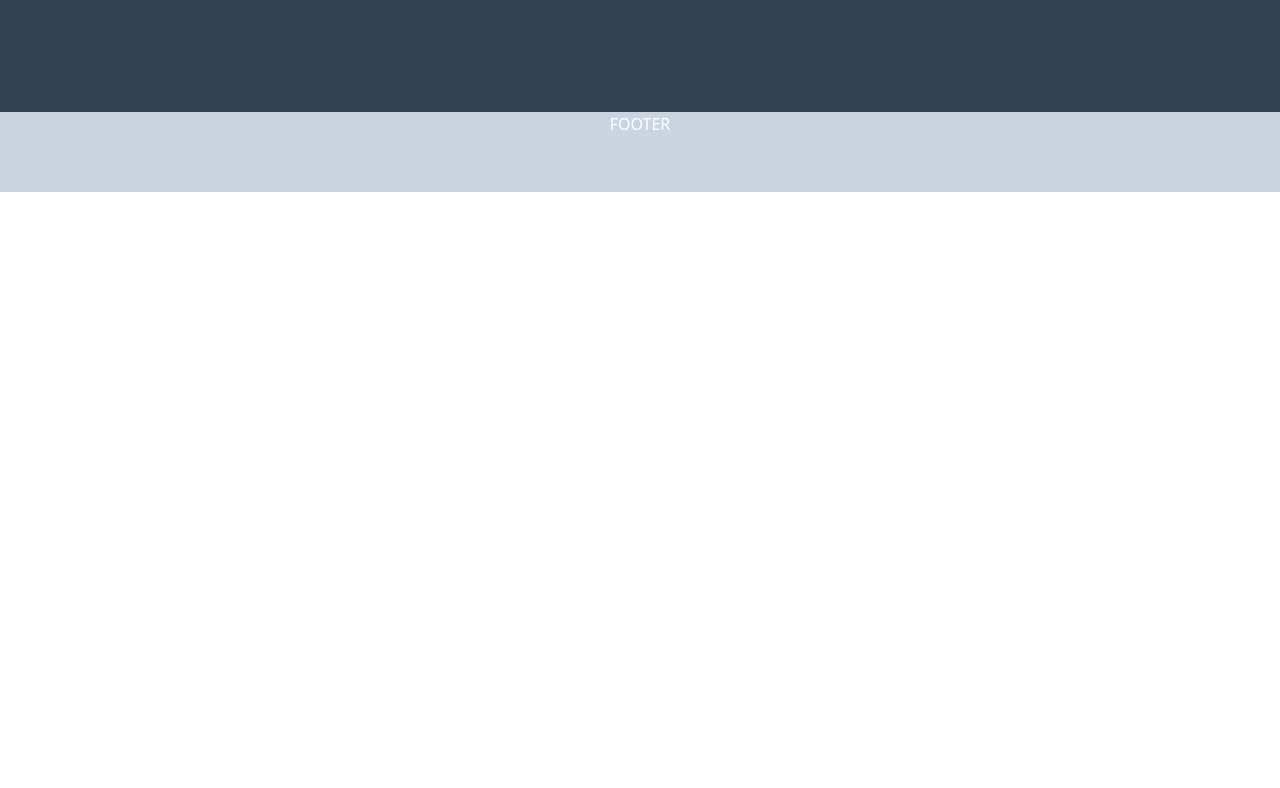
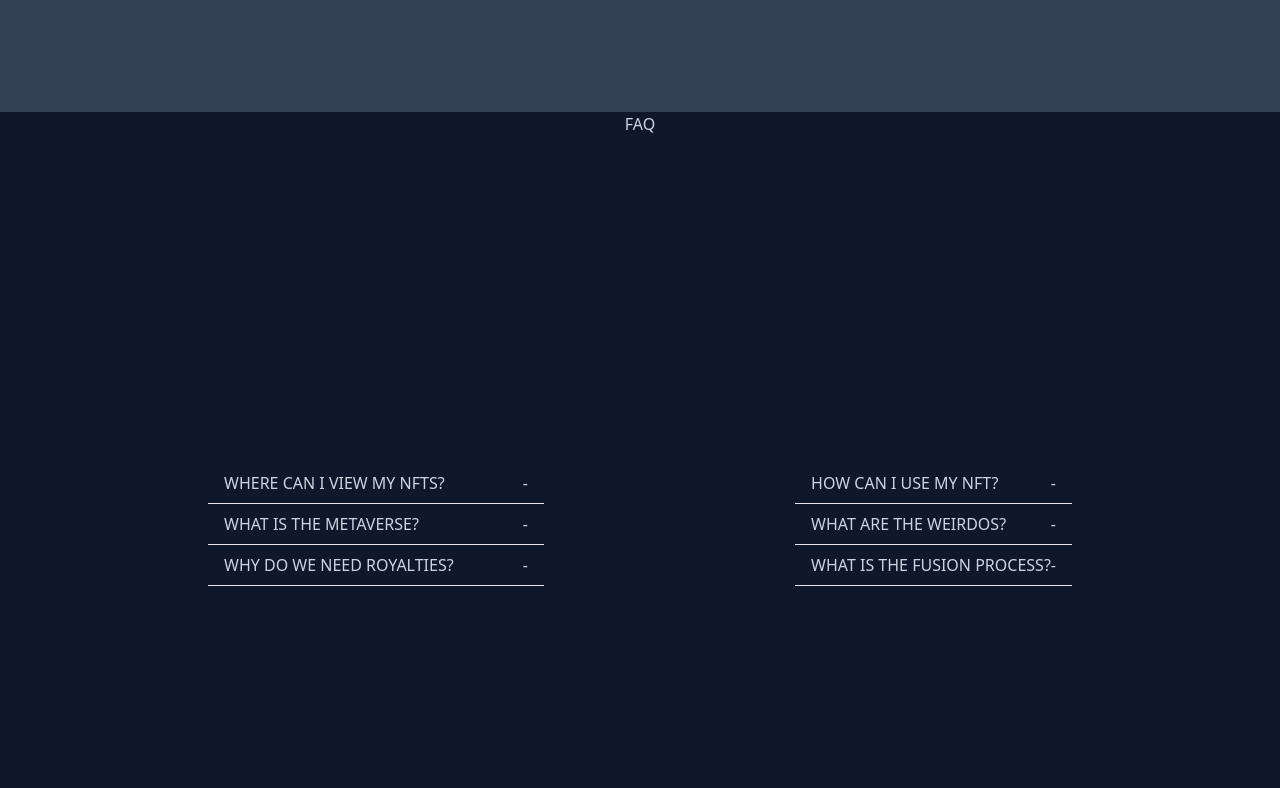
Before and after one commit to CharlesCarr/next-nft-landing-page, a Next.js app: page / in a window 1280 px wide. Shown: the part 3172-3960 px from the top of the page. Before the commit the page ends 3364 px from the top, so only its background shows below. Built offline with nearby package versions, Linux system fonts and the light colour scheme.

Commit message:
add FAQ components and positioning

```diff
--- /dev/null
+++ b/components/Accordion.tsx
@@ -0,0 +1,31 @@
+import { useState, useEffect } from 'react'
+
+const Accordion = ({ title, children, ScrollTrigger }: any) => {
+    const [collapse, setCollapse] = useState(false);
+
+    useEffect(() => {
+        ScrollTrigger.refresh()
+    }, [collapse])
+
+  return (
+    <div className="cursor-pointer px-4 py-2 flex flex-col border-b mx-12 my-0">
+        <div onClick={() => setCollapse(!collapse)} className="flex justify-between items-center">
+            <div className="flex items-center">
+                <span>{title}</span>
+            </div>
+
+            {
+                collapse ? (<span>+</span>) : (<span>-</span>)
+            }
+
+        </div>
+
+        <div className={`mt-4 ${collapse ? 'inline-block' : 'hidden'}`}>
+            {children}
+        </div>
+
+    </div>
+  )
+}
+
+export default Accordion
--- /dev/null
+++ b/components/sections/Faq.tsx
@@ -0,0 +1,100 @@
+import { useRef, useLayoutEffect } from "react";
+import gsap from "gsap";
+import ScrollTrigger from "gsap/dist/ScrollTrigger";
+import Accordion from "../Accordion";
+
+const Faq = () => {
+  const ref = useRef(null);
+  gsap.registerPlugin(ScrollTrigger);
+  useLayoutEffect(() => {
+    let element = ref.current;
+
+    ScrollTrigger.create({
+      trigger: element,
+      start: "bottom bottom",
+      end: "bottom top",
+      pin: true,
+      pinSpacing: false,
+      scrub: 1,
+      // markers:true,
+    });
+
+    return () => {
+      // ScrollTrigger.kill();
+    };
+  }, []);
+
+  return (
+    <div
+      ref={ref}
+      id="faq"
+      className="min-h-screen h-auto w-screen bg-slate-900 relative overflow-hidden flex justify-center items-center flex-col text-slate-300"
+    >
+      <h1>FAQ</h1>
+
+      <div className="w-3/4 mx-2 my-auto flex justify-between content-center">
+        <div className="w-[45%]">
+          <Accordion
+            ScrollTrigger={ScrollTrigger}
+            title="WHERE CAN I VIEW MY NFTS?"
+          >
+            Once minted or bought simply connect to your OpenSea account to view
+            your NFTs.
+          </Accordion>
+          <Accordion
+            ScrollTrigger={ScrollTrigger}
+            title="WHAT IS THE METAVERSE?"
+          >
+            A metaverse is a network of 3D virtual worlds focused on social
+            connection. In futurism and science fiction, it is often described
+            as a hypothetical iteration of the Internet as a single, universal
+            virtual world that is facilitated by the use of virtual and
+            augmented reality headsets.
+          </Accordion>
+          <Accordion
+            ScrollTrigger={ScrollTrigger}
+            title="WHY DO WE NEED ROYALTIES?"
+          >
+            The amount of royalties was fixed at 5% to finance the Weirdos
+            Clubs projects. We have the ambition to organize multiple events
+            around the world in order to strengthen the community and build a
+            network of entrepreneurs and investors with the same mindset and
+            common interests.
+          </Accordion>
+        </div>
+        <div>
+          <Accordion
+            ScrollTrigger={ScrollTrigger}
+            title="HOW CAN I USE MY NFT?"
+          >
+            You will be able to use your NFT as an avatar in the Metaverse and
+            our future video game. Holding also means that you are part of an
+            exclusive network of investors and entrepreneurs.
+          </Accordion>
+          <Accordion
+            ScrollTrigger={ScrollTrigger}
+            title="WHAT ARE THE WEIRDOS?
+"
+          >
+            Lorem, ipsum dolor sit amet consectetur adipisicing elit. Dolore
+            deserunt consequatur quisquam maxime molestias dolores ipsum,
+            exercitationem vel sint quidem aliquam modi quis impedit corporis
+            unde inventore fugiat provident in.
+          </Accordion>
+          <Accordion
+            ScrollTrigger={ScrollTrigger}
+            title="WHAT IS THE FUSION PROCESS?
+"
+          >
+            Lorem ipsum dolor sit amet, consectetur adipisicing elit. Vel enim
+            veritatis iusto officia. Exercitationem, ducimus reiciendis. Rem,
+            maxime, similique neque minus aliquam dolore doloremque laboriosam,
+            facilis quibusdam unde sint officia.
+          </Accordion>
+        </div>
+      </div>
+    </div>
+  );
+};
+
+export default Faq;
--- a/pages/index.tsx
+++ b/pages/index.tsx
@@ -1,13 +1,14 @@
-import Head from 'next/head'
-import Carousel from '../components/sections/Carousel';
-import Companies from '../components/sections/Companies';
-import Footer from '../components/Footer';
-import Nav from '../components/Nav';
-import NFTGrid from '../components/sections/NFTGrid';
-import ProjectGrid from '../components/sections/ProjectGrid';
-import Top from '../components/Top';
-import Roadmap from '../components/sections/Roadmap';
+import Head from "next/head";
+import Carousel from "../components/sections/Carousel";
+import Companies from "../components/sections/Companies";
+import Footer from "../components/Footer";
+import Nav from "../components/Nav";
+import NFTGrid from "../components/sections/NFTGrid";
+import ProjectGrid from "../components/sections/ProjectGrid";
+import Top from "../components/Top";
+import Roadmap from "../components/sections/Roadmap";
 import Showcase from "../components/sections/Showcase";
+import Faq from "../components/sections/Faq";
 
 export default function Home() {
   return (
@@ -21,14 +22,15 @@ export default function Home() {
       <Nav />
       <Top />
       <Carousel />
-
       <Roadmap />
       <Showcase />
+      <Faq />
 
       {/* <Companies />
       <NFTGrid />
       <ProjectGrid /> */}
+
       <Footer />
     </div>
-  )
+  );
 }
```
